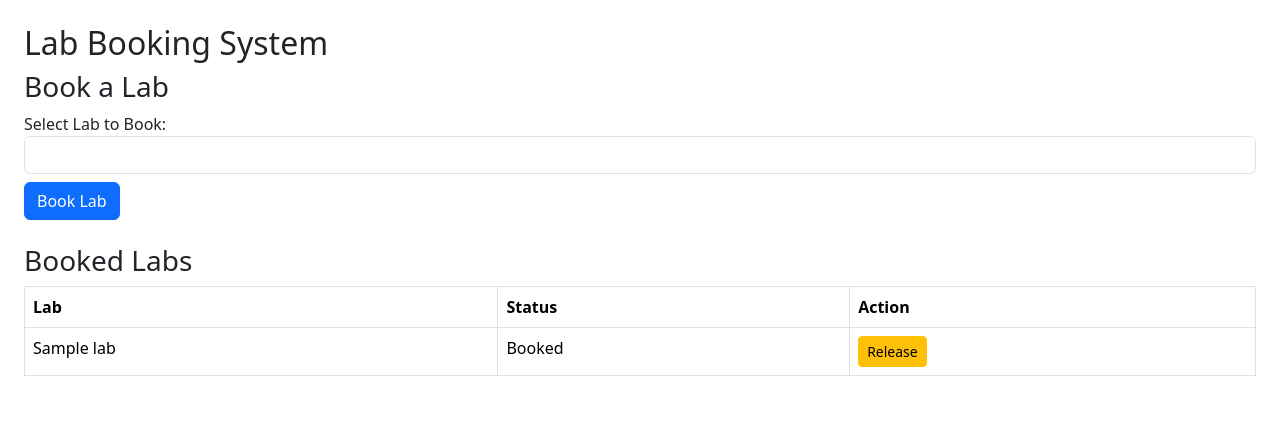
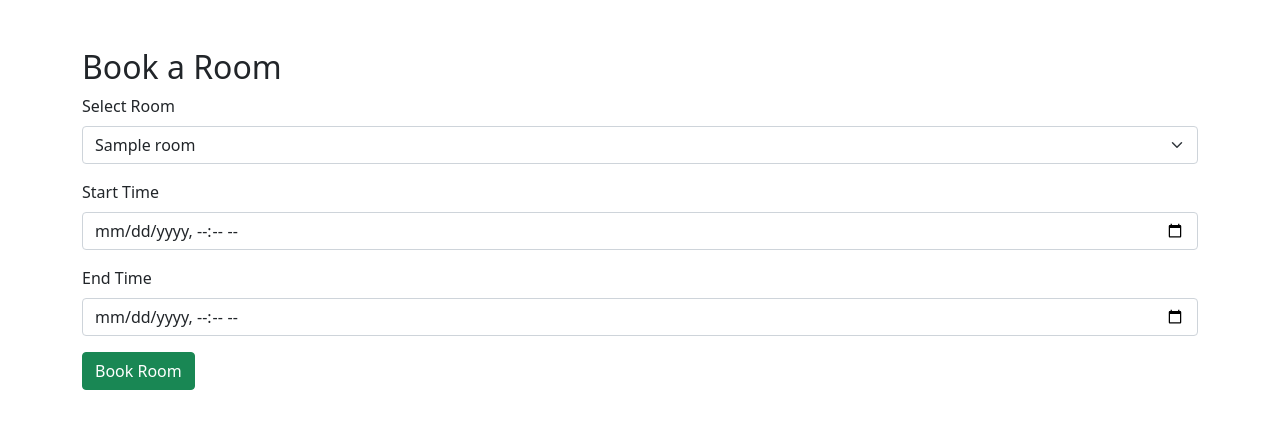
Before and after one commit to linusedman/RoomMate, a PHP site: page /book.php in a window 1280 px wide. Shown: the top 429 px of the page. Run offline with PHP 8.4, Linux system fonts and the light colour scheme; tables that the repository leaves empty or names only in its code hold one stand-in row (values such as "Sample post"); a stand-in replaces the project's code that opens the database connection; lists and menus that the app fills with data are empty.

Commit message:
Update booking logic

```diff
--- a/login/pages/book.php
+++ b/login/pages/book.php
@@ -1,100 +1,88 @@
 <?php
 session_start();
-include 'db.php';
+include '../database/db_connect.php';
 
-$user_id = 1; // For testing, assume logged in as Alice
 $message = "";
 
-// Handle booking or release
-if ($_SERVER["REQUEST_METHOD"] == "POST") {
-    $lab_id = $_POST['lab_id'];
-    $action = $_POST['action']; // "book" or "release"
+if ($_SERVER['REQUEST_METHOD'] == 'POST') {
+    $user_id = $_SESSION['user_id'];
+    $room_id = $_POST['room_id'];
+    $start_time = $_POST['start_time'];
+    $end_time = $_POST['end_time'];
 
-    if ($action === "book") {
-        // Check if already booked
-        $stmt = $conn->prepare("SELECT is_booked FROM labs WHERE id=?");
-        $stmt->bind_param("i", $lab_id);
-        $stmt->execute();
-        $stmt->bind_result($is_booked);
-        $stmt->fetch();
-        $stmt->close();
+    // Check for booking conflicts
+    $stmt = $conn->prepare("
+        SELECT COUNT(*)
+        FROM bookings
+        WHERE room_id = ?
+        AND (start_time < ? AND end_time > ?)
+    ");
+    $stmt->bind_param("iss", $room_id, $end_time, $start_time);
+    $stmt->execute();
+    $stmt->bind_result($conflict_count);
+    $stmt->fetch();
+    $stmt->close();
 
-        if ($is_booked) {
-            $message = "⚠️ This lab is already booked.";
-        } else {
-            $stmt = $conn->prepare("UPDATE labs SET is_booked=1 WHERE id=?");
-            $stmt->bind_param("i", $lab_id);
-            $stmt->execute();
-            $stmt->close();
-            $message = "✅ Lab booked successfully!";
-        }
+    // Insert the booking
+    $stmt = $conn->prepare("
+        INSERT INTO bookings (user_id, room_id, start_time, end_time)
+        VALUES (?, ?, ?, ?)
+    ");
+    $stmt->bind_param("iiss", $user_id, $room_id, $start_time, $end_time);
+
+    if ($stmt->execute()) {
+        echo "Booking confirmed!";
+    } else {
+        echo "Error: " . $stmt->error;
     }
 
-    if ($action === "release") {
-        $stmt = $conn->prepare("UPDATE labs SET is_booked=0 WHERE id=?");
-        $stmt->bind_param("i", $lab_id);
-        $stmt->execute();
-        $stmt->close();
-        $message = "✅ Lab released successfully!";
-    }
+    $stmt->close();
+    $conn->close();
 }
-
-// Fetch all labs
-$labs = $conn->query("SELECT * FROM labs");
 ?>
 
 <!DOCTYPE html>
-<html>
+<html lang="en">
 <head>
-    <title>Lab Booking</title>
-    <link rel="stylesheet" href="https://cdn.jsdelivr.net/npm/bootstrap@5.3.1/dist/css/bootstrap.min.css">
+    <meta charset="UTF-8">
+    <meta name="viewport" content="width=device-width, initial-scale=1.0">
+    <title>Book a Room</title>
+    <link href="https://cdn.jsdelivr.net/npm/bootstrap@5.0.2/dist/css/bootstrap.min.css" rel="stylesheet">
 </head>
-<body class="p-4">
+<body>
+<div class="container mt-5">
+    <h2>Book a Room</h2>
 
-<h2>Lab Booking System</h2>
+    <?php if ($message): ?>
+        <div class="alert alert-info"><?php echo $message; ?></div>
+    <?php endif; ?>
 
-<?php if($message != ""): ?>
-    <div class="alert alert-info"><?= htmlspecialchars($message) ?></div>
-<?php endif; ?>
+    <form method="post">
+        <div class="mb-3">
+            <label for="room_id" class="form-label">Select Room</label>
+            <select name="room_id" id="room_id" class="form-select" required>
+                <?php
+                include '../database/db_connect.php';
+                $result = $conn->query("SELECT id, roomname FROM rooms");
+                while ($row = $result->fetch_assoc()) {
+                    echo "<option value='{$row['id']}'>{$row['roomname']}</option>";
+                }
+                ?>
+            </select>
+        </div>
 
-<h3>Book a Lab</h3>
-<form method="POST" action="book.php">
-    <label>Select Lab to Book:</label>
-    <select name="lab_id" class="form-control mb-2" required>
-        <?php while($lab = $labs->fetch_assoc()): ?>
-            <?php if(!$lab['is_booked']): ?>
-                <option value="<?= $lab['id'] ?>"><?= htmlspecialchars($lab['name']) ?> (Available)</option>
-            <?php endif; ?>
-        <?php endwhile; ?>
-    </select>
-    <input type="hidden" name="action" value="book">
-    <button type="submit" class="btn btn-primary">Book Lab</button>
-</form>
+        <div class="mb-3">
+            <label for="start_time" class="form-label">Start Time</label>
+            <input type="datetime-local" name="start_time" id="start_time" class="form-control" required>
+        </div>
 
-<h3 class="mt-4">Booked Labs</h3>
-<table class="table table-bordered">
-    <tr><th>Lab</th><th>Status</th><th>Action</th></tr>
-    <?php
-    $labs = $conn->query("SELECT * FROM labs");
-    while($lab = $labs->fetch_assoc()):
-    ?>
-        <tr>
-            <td><?= htmlspecialchars($lab['name']) ?></td>
-            <td><?= $lab['is_booked'] ? 'Booked' : 'Available' ?></td>
-            <td>
-                <?php if($lab['is_booked']): ?>
-                    <form method="POST" action="book.php" style="display:inline">
-                        <input type="hidden" name="lab_id" value="<?= $lab['id'] ?>">
-                        <input type="hidden" name="action" value="release">
-                        <button type="submit" class="btn btn-warning btn-sm">Release</button>
-                    </form>
-                <?php else: ?>
-                    <button class="btn btn-secondary btn-sm" disabled>Release</button>
-                <?php endif; ?>
-            </td>
-        </tr>
-    <?php endwhile; ?>
-</table>
+        <div class="mb-3">
+            <label for="end_time" class="form-label">End Time</label>
+            <input type="datetime-local" name="end_time" id="end_time" class="form-control" required>
+        </div>
 
+        <button type="submit" class="btn btn-success">Book Room</button>
+    </form>
+</div>
 </body>
 </html>
--- a/login/pages/dashboard.php
+++ b/login/pages/dashboard.php
@@ -53,4 +53,7 @@ if (!isset($_SESSION['email'])) {
     </div>
 </body>
 
+<a href="book.php" class="btn btn-primary">Book a Room</a>
+
+
 </html>
--- a/login/pages/login.php
+++ b/login/pages/login.php
@@ -9,13 +9,13 @@ if ($_SERVER["REQUEST_METHOD"] == "POST") {
     $password = $_POST['password'];
 
     // Prepare and execute
-    $stmt = $conn->prepare("SELECT password FROM users WHERE email = ?");
+    $stmt = $conn->prepare("SELECT id, password FROM users WHERE email = ?");
     $stmt->bind_param("s", $email);
     $stmt->execute();
     $stmt->store_result();
 
     if ($stmt->num_rows > 0) {
-        $stmt->bind_result($db_password);
+        $stmt->bind_result($user_id, $db_password);
         $stmt->fetch();
 
         // Verify the password
@@ -24,6 +24,7 @@ if ($_SERVER["REQUEST_METHOD"] == "POST") {
             $toastClass = "bg-success";
             // Start the session and redirect to the dashboard or home page
             session_start();
+            $_SESSION['user_id'] = $user_id;
             $_SESSION['email'] = $email;
             header("Location: dashboard.php");
             exit();
```
Also changed, not shown: roomMate_DB_basic.sql (+4 -16 lines).
